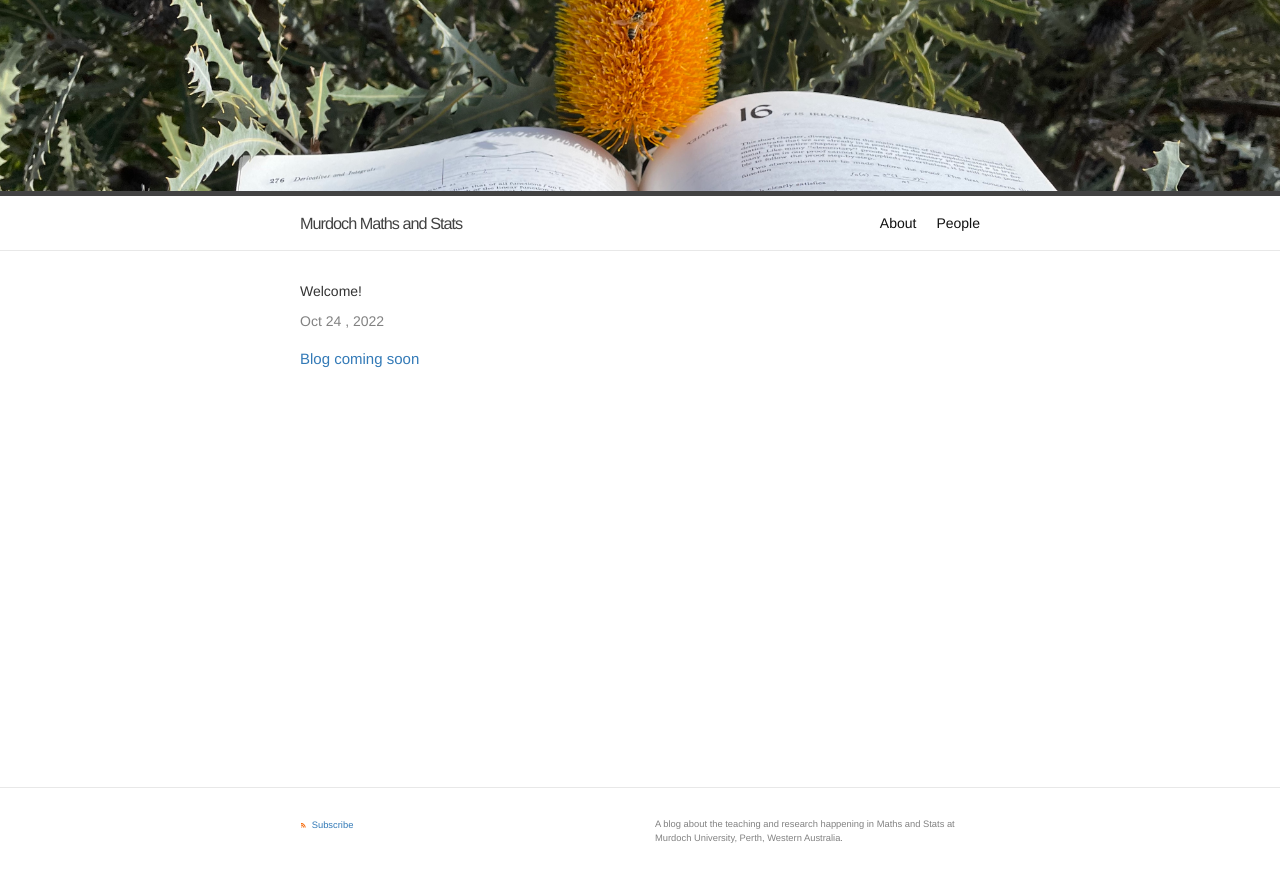
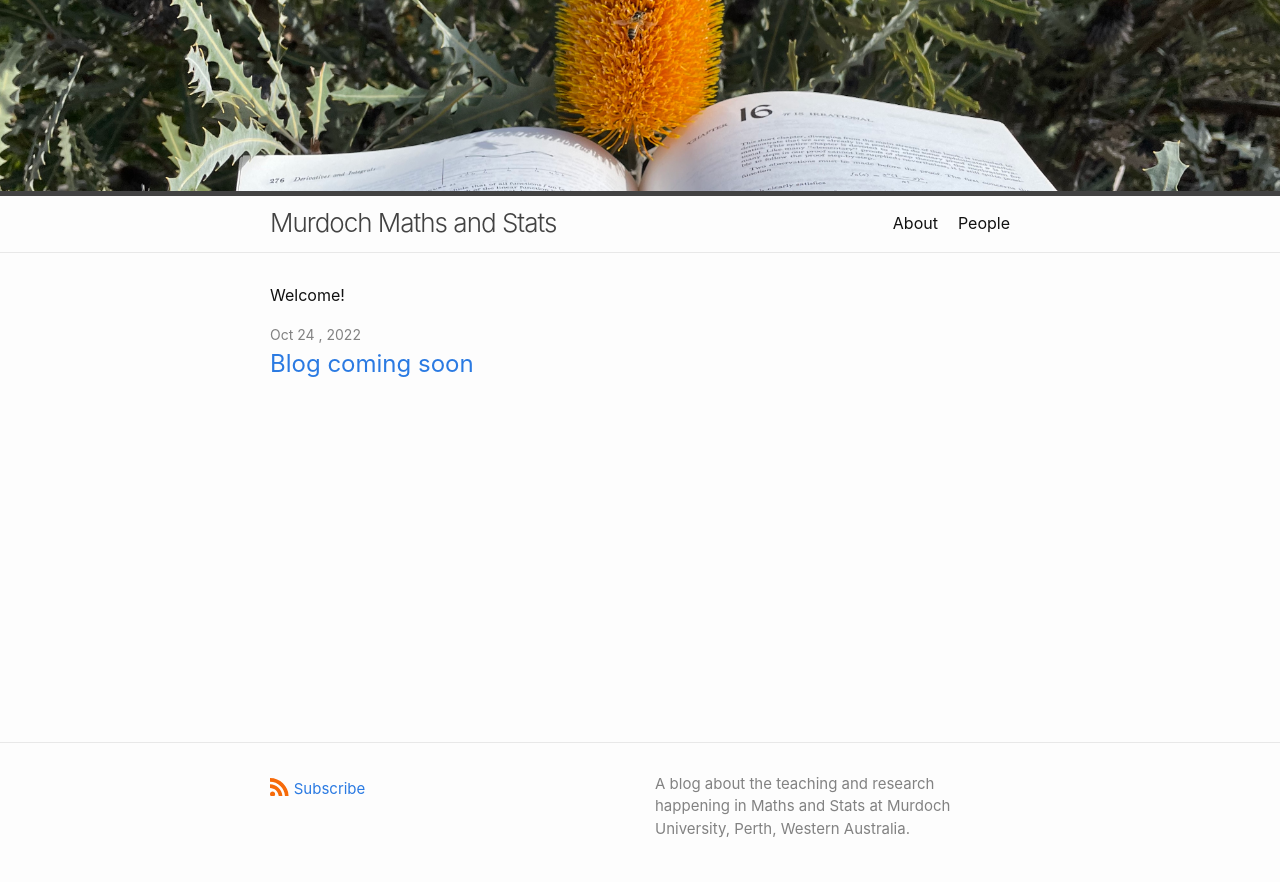
Before and after one commit to Murdoch-Maths-and-Stats/Murdoch-Maths-and-Stats.github.io, a Jekyll site: the page built from index.md, in a window 1280 px wide. Shown: the top 882 px of the page. Built offline with Jekyll 4.4.1, drawn with Linux system fonts in a browser that asks for light colours.

Commit message:
no bootstrap

```diff
--- a/_includes/head.html
+++ b/_includes/head.html
@@ -4,7 +4,6 @@
   <meta name="viewport" content="width=device-width, initial-scale=1">
   {%- seo -%}
   <link rel="stylesheet" href="{{ "/assets/css/style.css" | relative_url }}">
-  <link rel="stylesheet" href="https://maxcdn.bootstrapcdn.com/bootstrap/3.4.1/css/bootstrap.min.css">
   <!-- <link rel="stylesheet" href="{{ "/assets/css/bootstrap.min.css" | prepend: site.baseurl }}"> -%} -->
   {%- feed_meta -%}
   {%- if jekyll.environment == 'production' and site.google_analytics -%}
```
